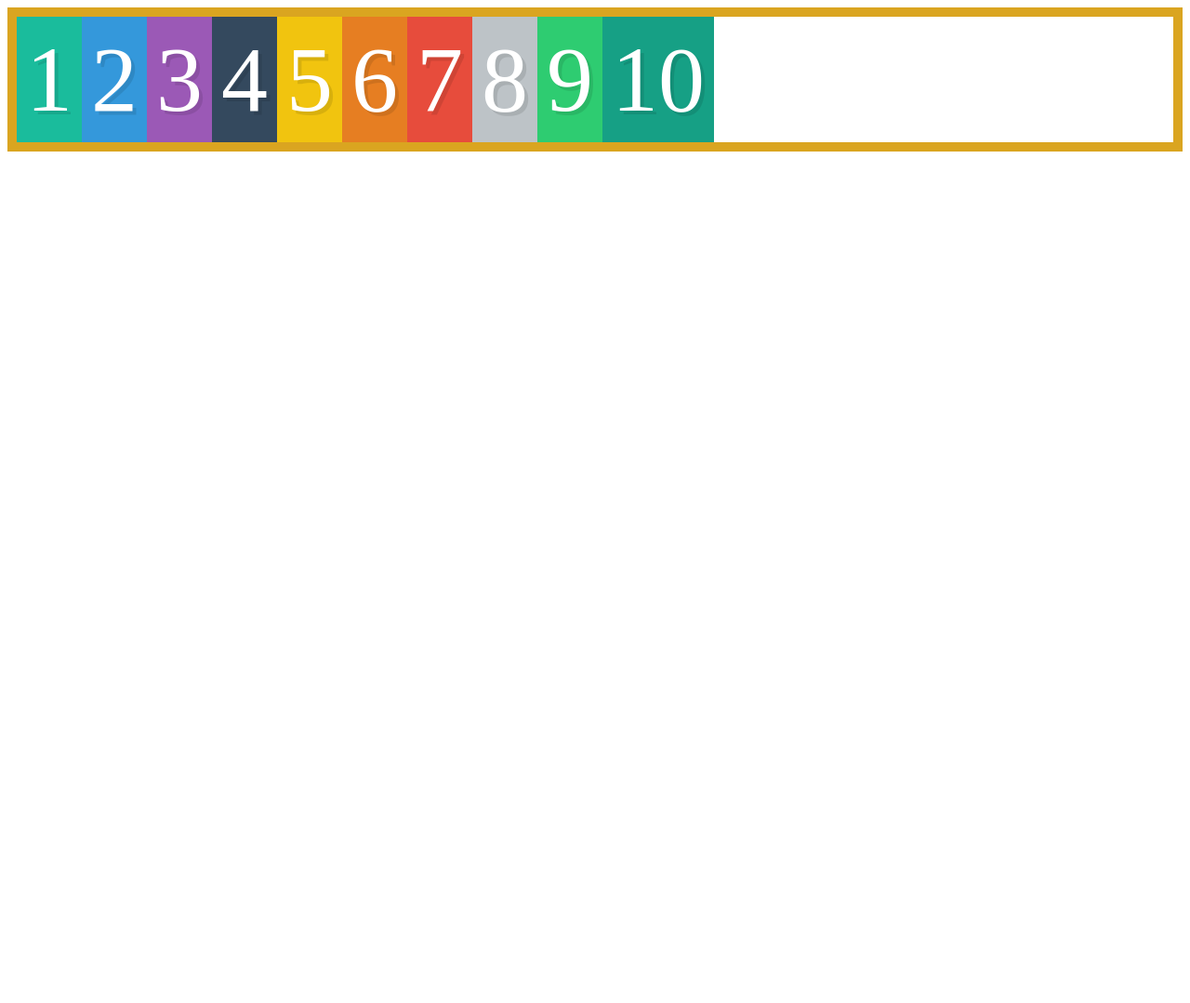
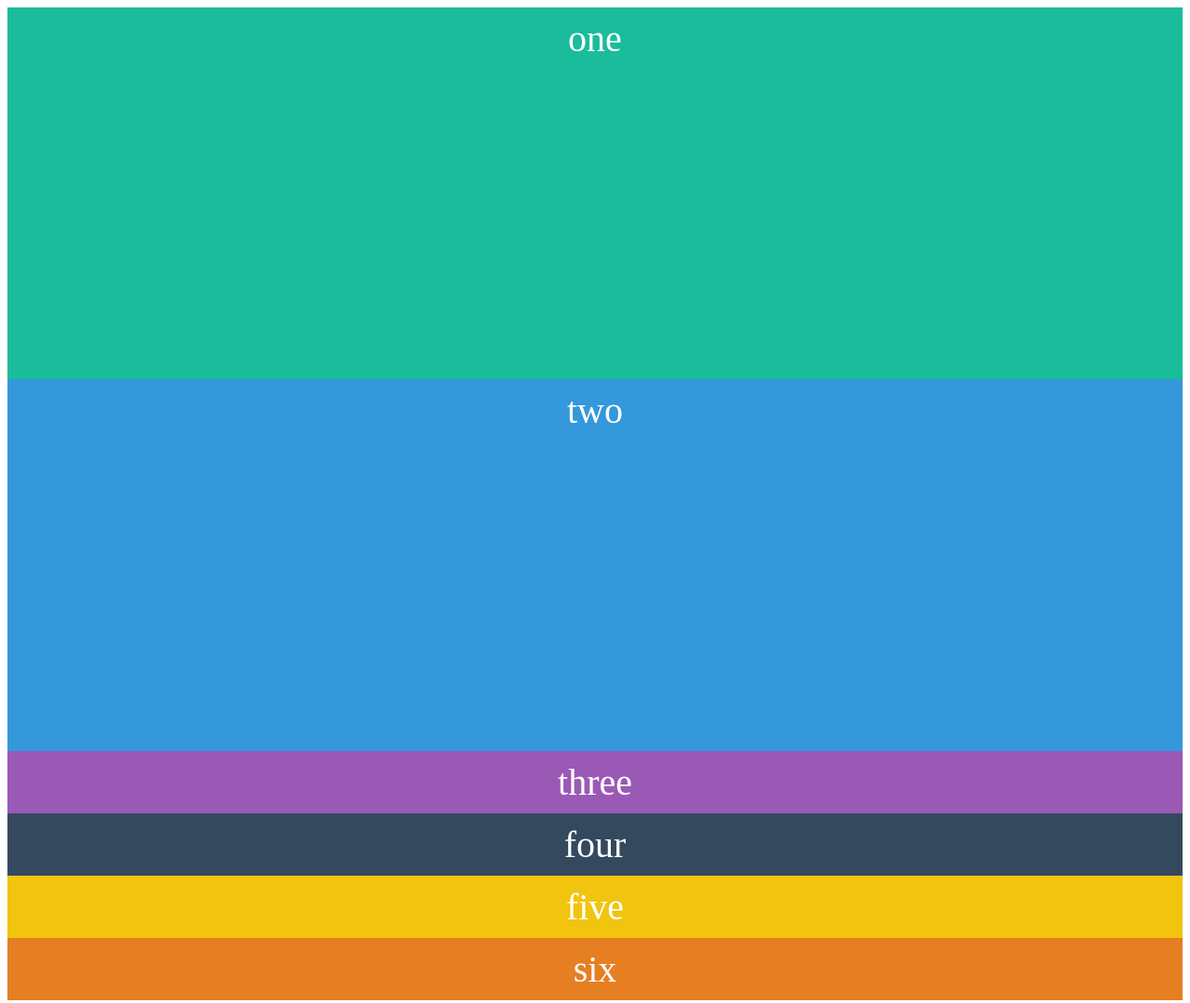
Before and after one commit to stlachman/flexy-fun, a website: page index.html in a window 1280 px wide. Shown: the whole page at 93% size. Before the commit the page ends 800 px from the top, so only its background shows below. Drawn offline with Linux system fonts and the light colour scheme.

Commit message:
Added gulp

```diff
--- a/css/style.css
+++ b/css/style.css
@@ -4,9 +4,8 @@
 
 .box {
     color: white;
-    font-size: 100px;
+    font-size: 40px;
     text-align: center;
-    text-shadow: 4px 4px 0 rgba(0,0,0,0.1);
     padding: 10px;
 }
 
@@ -23,5 +22,15 @@
 
 .container {
     display: flex;
-    border: 10px solid goldenrod;
+    flex-direction: column;
+    align-content: center;
+    justify-content: center;
 }
+
+.box1 {
+    flex: 10 5 400px;
+}
+
+.box2 {
+    flex: 1 1 400px;
+}
--- a/index.html
+++ b/index.html
@@ -9,16 +9,12 @@
     <body>
 
         <div class="container">
-            <div class="box box1">1</div>
-            <div class="box box2">2</div>
-            <div class="box box3">3</div>
-            <div class="box box4">4</div>
-            <div class="box box5">5</div>
-            <div class="box box6">6</div>
-            <div class="box box7">7</div>
-            <div class="box box8">8</div>
-            <div class="box box9">9</div>
-            <div class="box box10">10</div>
+            <div class="box box1">one</div>
+            <div class="box box2">two</div>
+            <div class="box box3">three</div>
+            <div class="box box4">four</div>
+            <div class="box box5">five</div>
+            <div class="box box6">six</div>
         </div>
 
     </body>
```
Also changed, not shown: package.json (added, +23 -0 lines), gulpfile.js (added).
